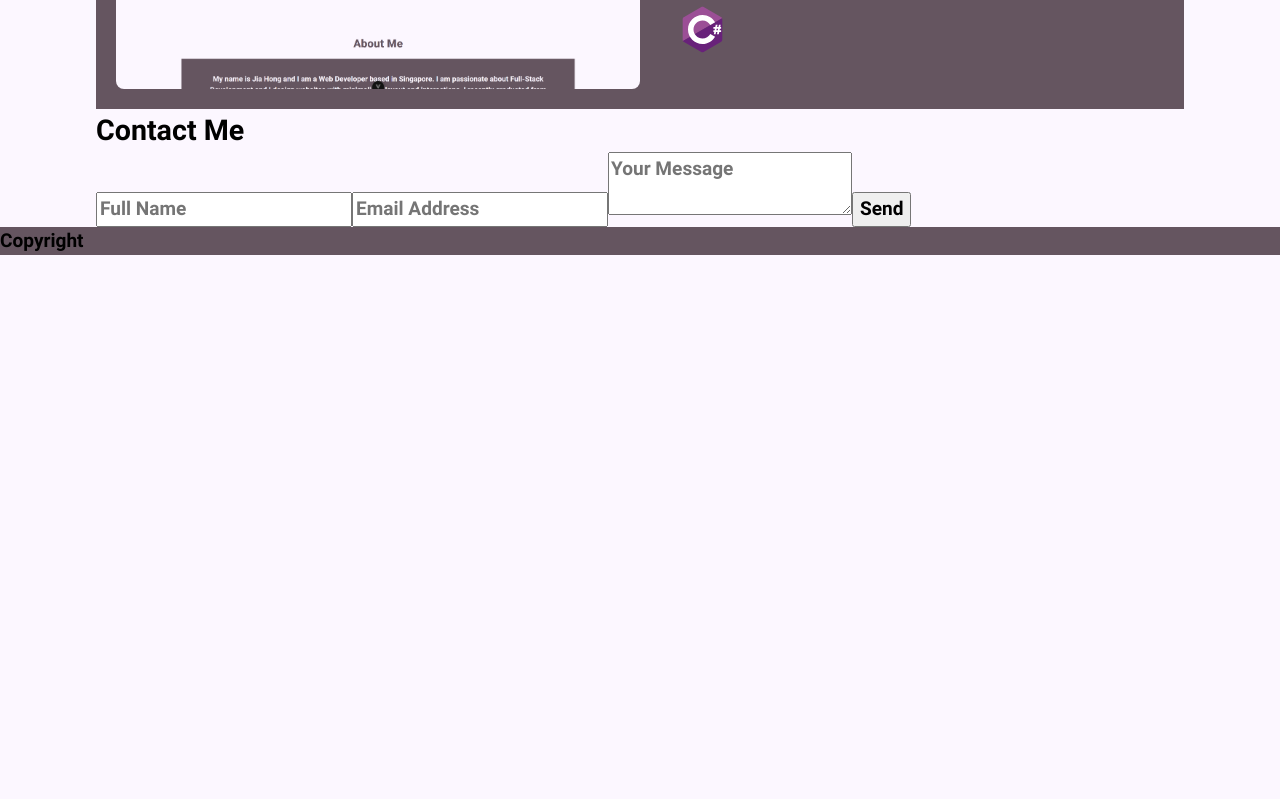
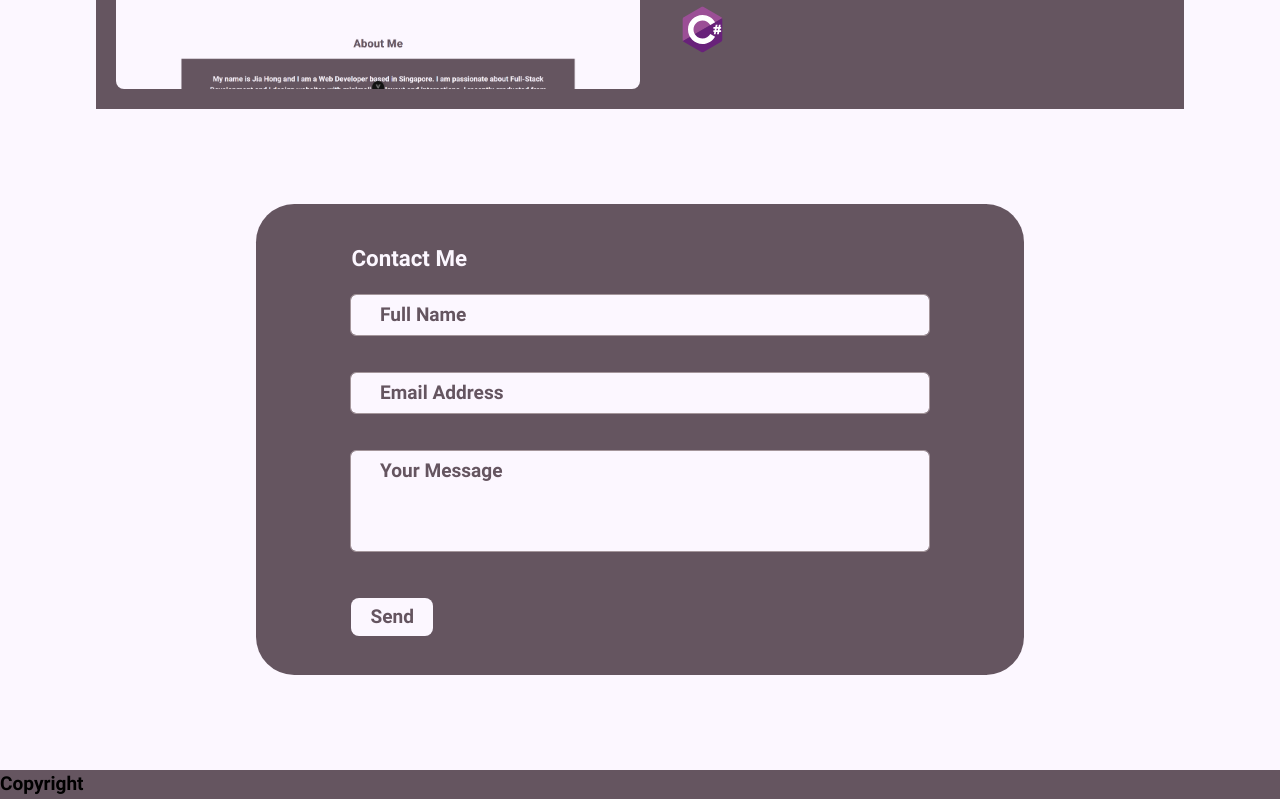
Before and after one commit to Jheng318/portfolio, a Vue app: page / in a window 1280 px wide. Shown: the part 2928-3727 px from the top of the page. Before the commit the page ends 3183 px from the top, so only its background shows below. Built offline with nearby package versions, Linux system fonts and the light colour scheme; no server answers.

Commit message:
finished styling the contact form

```diff
--- a/src/assets/main.css
+++ b/src/assets/main.css
@@ -276,6 +276,52 @@ span {
   width: 10%;
   min-width: 42px;
 }
+#contact {
+  margin: 5rem 0;
+  position: relative;
+}
+#contact form h3 {
+  color: var(--background-color);
+}
+#contact form {
+  background-color: var(--main-color);
+  border-radius: 2rem;
+  width: 60vw;
+  margin: 2rem auto;
+  padding: 2rem 5rem;
+}
+.contactInput {
+  border: none;
+  border-radius: 5px;
+  padding: 0.3rem 1.5rem;
+  width: 100%;
+  background-color: var(--background-color);
+  margin: 1rem 0;
+}
+.contactInput::placeholder {
+  color: var(--main-color);
+  text-align: left;
+}
+.contactInput {
+  outline: 1px solid var(--medium-color);
+}
+#contactMessage {
+  max-height: 140px;
+  min-height: 100px;
+  resize: none;
+  margin-bottom: 2rem;
+}
+.contactSubmit {
+  border: none;
+  color: var(--main-color);
+  background-color: var(--background-color);
+  border-radius: 8px;
+  padding: 0.25rem 1rem;
+}
+.disabled {
+  background-color: #cccccc;
+  color: #666666;
+}
 footer {
   background-color: var(--main-color);
   width: 100vw;
@@ -327,6 +373,9 @@ footer {
   }
   .projIcons {
     max-width: 5%;
+  }
+  #contact form {
+    width: 70vw;
   }
 }
 
@@ -402,4 +451,11 @@ footer {
     max-width: 30px;
     min-width: unset;
   }
+  #contact form input,
+  #contact form textarea {
+    padding: 0.3rem 1rem;
+  }
+  #contact form {
+    width: 80vw;
+  }
 }
--- a/src/components/Contact.vue
+++ b/src/components/Contact.vue
@@ -1,31 +1,81 @@
 <template>
   <section id="contact">
+    <Loader v-if="isLoading" />
     <form @submit.prevent="submitForm">
-      <h2>Contact Me</h2>
-      <input type="text" name="name" v-model="name" placeholder="Full Name" />
+      <h3>Contact Me</h3>
       <input
+        type="text"
+        class="contactInput"
+        id="contactName"
+        name="name"
+        v-model="name"
+        placeholder="Full Name"
+      />
+      <br />
+      <input
+        id="contactEmail"
+        class="contactInput"
         type="email"
         name="email"
         v-model="email"
         placeholder="Email Address"
       />
+
+      <br />
       <textarea
+        id="contactMessage"
+        class="contactInput"
         name="message"
         v-model="message"
         placeholder="Your Message"
       ></textarea>
-      <button type="submit">Send</button>
+
+      <br />
+      <button
+        type="submit"
+        class="contactSubmit"
+        :class="isLoading ? 'disabled' : ''"
+        :disabled="isLoading"
+      >
+        Send
+      </button>
     </form>
   </section>
 </template>
 <script setup lang="ts">
-import { ref } from "vue";
+import { ref, type Ref } from "vue";
+import Loader from "./Loader.vue";
 const WEB3FORMS_ACCESS_KEY = import.meta.env.VITE_WEB3FORMS_ACCESS_KEY;
-const name = ref("");
-const email = ref("");
-const message = ref("");
+const errors: { [key: string]: string } = {
+  name: "",
+  email: "",
+  message: "",
+};
+const isValid: Ref<boolean> = ref(true);
+const name: Ref<string> = ref("");
+const email: Ref<string> = ref("");
+const message: Ref<string> = ref("");
+const isLoading: Ref<boolean> = ref(false);
+const checkName = () => {};
+const checkEmail = () => {
+  const regex =
+    /^[a-zA-Z0-9.!#$%&'*+/=?^_`{|}~-]+@[a-zA-Z0-9-]+(?:\.[a-zA-Z0-9-]+)*$/;
 
+  if (email.value.length === 0) {
+    errors.email = "Email is required";
+    isValid.value = false;
+  } else if (!regex.test(email.value)) {
+    errors.email = "Please enter a proper email address";
+    isValid.value = false;
+  } else {
+    isValid.value = true;
+    errors.email = "";
+  }
+};
+const checkMessage = () => {};
 const submitForm = async () => {
+  isLoading.value = true;
+
   const response = await fetch("https://api.web3forms.com/submit", {
     method: "POST",
     headers: {
@@ -39,7 +89,13 @@ const submitForm = async () => {
       message: message.value,
     }),
   });
+
   const result = await response.json();
+
+  isLoading.value = false;
+  name.value = "";
+  email.value = "";
+  message.value = "";
   if (result.success) {
     console.log(result);
   }
--- /dev/null
+++ b/src/components/Loader.vue
@@ -0,0 +1,106 @@
+<template>
+  <div class="loaderBG">
+    <div class="loader-1"><span></span></div>
+  </div>
+</template>
+<style lang="css" scoped>
+.loaderBG {
+  position: absolute;
+  background-color: rgb(226 232 240 / 0.2);
+  inset: 0px;
+  backdrop-filter: blur(4px);
+  display: flex;
+  justify-content: center;
+  align-items: center;
+}
+.loader-1 {
+  height: 32px;
+  width: 32px;
+  -webkit-animation: loader-1-1 4.8s linear infinite;
+  animation: loader-1-1 4.8s linear infinite;
+}
+@-webkit-keyframes loader-1-1 {
+  0% {
+    -webkit-transform: rotate(0deg);
+  }
+  100% {
+    -webkit-transform: rotate(360deg);
+  }
+}
+@keyframes loader-1-1 {
+  0% {
+    transform: rotate(0deg);
+  }
+  100% {
+    transform: rotate(360deg);
+  }
+}
+.loader-1 span {
+  display: block;
+  position: absolute;
+  top: 0;
+  left: 0;
+  bottom: 0;
+  right: 0;
+  margin: auto;
+  height: 32px;
+  width: 32px;
+  clip: rect(0, 32px, 32px, 16px);
+  -webkit-animation: loader-1-2 1.2s linear infinite;
+  animation: loader-1-2 1.2s linear infinite;
+}
+@-webkit-keyframes loader-1-2 {
+  0% {
+    -webkit-transform: rotate(0deg);
+  }
+  100% {
+    -webkit-transform: rotate(220deg);
+  }
+}
+@keyframes loader-1-2 {
+  0% {
+    transform: rotate(0deg);
+  }
+  100% {
+    transform: rotate(220deg);
+  }
+}
+.loader-1 span::after {
+  content: "";
+  position: absolute;
+  top: 0;
+  left: 0;
+  bottom: 0;
+  right: 0;
+  margin: auto;
+  height: 32px;
+  width: 32px;
+  clip: rect(0, 32px, 32px, 16px);
+  border: 4px solid #65556b;
+  border-radius: 50%;
+  -webkit-animation: loader-1-3 1.2s cubic-bezier(0.77, 0, 0.175, 1) infinite;
+  animation: loader-1-3 1.2s cubic-bezier(0.77, 0, 0.175, 1) infinite;
+}
+@-webkit-keyframes loader-1-3 {
+  0% {
+    -webkit-transform: rotate(-140deg);
+  }
+  50% {
+    -webkit-transform: rotate(-160deg);
+  }
+  100% {
+    -webkit-transform: rotate(140deg);
+  }
+}
+@keyframes loader-1-3 {
+  0% {
+    transform: rotate(-140deg);
+  }
+  50% {
+    transform: rotate(-160deg);
+  }
+  100% {
+    transform: rotate(140deg);
+  }
+}
+</style>
```
